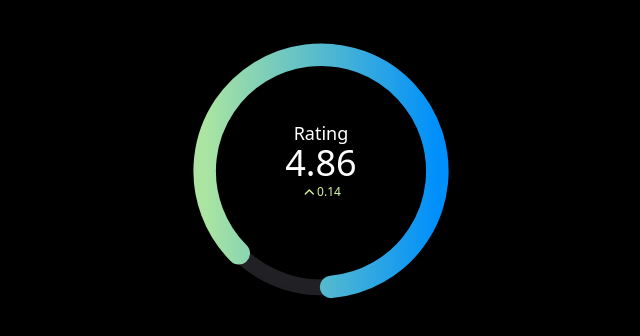
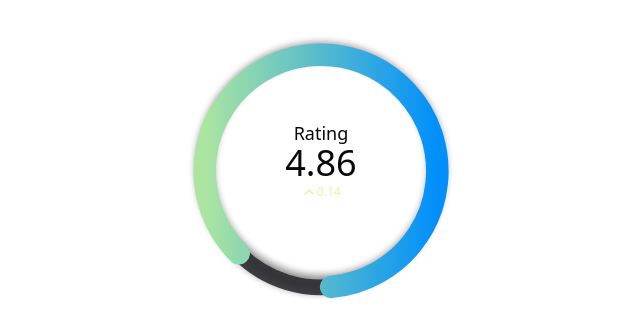
Before and after one commit to RuiOkazaki/dartsroutine, a Next.js app: page / in a window 1280 px wide. Shown: the top 336 px of the page, without its empty margins (319-959 px from the left). Built offline with nearby package versions, Linux system fonts and the light colour scheme.

Commit message:
chore: css variant の値を調整

```diff
--- a/src/app/globals.css
+++ b/src/app/globals.css
@@ -4,65 +4,48 @@
 
 @layer base {
   :root {
-    --background: 0 0% 0%;
-    --foreground: 0 0% 100%;
-
-    --card: 0 0% 0%;
-    --card-foreground: 0 0% 100%;
-
-    --popover: 0 0% 0%;
-    --popover-foreground: 0 0% 100%;
-
-    --primary: 263.4 70% 50.4%;
-    --primary-foreground: 210 40% 98%;
-
-    --secondary: 210 40% 96.1%;
-    --secondary-foreground: 263.4 70% 50.4%;
-
-    --muted: 210 40% 96.1%;
-    --muted-foreground: 215.4 16.3% 46.9%;
-
-    --accent: 210 40% 96.1%;
-    --accent-foreground: 263.4 70% 50.4%;
-
-    --destructive: 0 84.2% 60.2%;
-    --destructive-foreground: 210 40% 98%;
-
-    --border: 214.3 31.8% 91.4%;
-    --input: 214.3 31.8% 91.4%;
-    --ring: 0 0% 100%;
-
+    --background: 0 0% 100%;
+    --foreground: 240 10% 3.9%;
+    --card: 0 0% 100%;
+    --card-foreground: 240 10% 3.9%;
+    --popover: 0 0% 100%;
+    --popover-foreground: 240 10% 3.9%;
+    --primary: 240 5.9% 10%;
+    --primary-foreground: 0 0% 98%;
+    --secondary: 240 4.8% 95.9%;
+    --secondary-foreground: 240 5.9% 10%;
+    --muted: 240 4.8% 95.9%;
+    --muted-foreground: 240 3.8% 46.1%;
+    --accent: 240 4.8% 95.9%;
+    --accent-foreground: 240 5.9% 10%;
+    --destructive: 0 72.22% 50.59%;
+    --destructive-foreground: 0 0% 98%;
+    --border: 240 5.9% 90%;
+    --input: 240 5.9% 90%;
+    --ring: 240 5% 64.9%;
     --radius: 0.5rem;
   }
 
   .dark {
-    --background: 0 0% 100%;
-    --foreground: 210 40% 98%;
-
-    --card: 0 0% 100%;
-    --card-foreground: 210 40% 98%;
-
-    --popover: 0 0% 100%;
-    --popover-foreground: 210 40% 98%;
-
-    --primary: 210 40% 98%;
-    --primary-foreground: 263.4 70% 50.4%;
-
-    --secondary: 217.2 32.6% 17.5%;
-    --secondary-foreground: 210 40% 98%;
-
-    --muted: 217.2 32.6% 17.5%;
-    --muted-foreground: 215 20.2% 65.1%;
-
-    --accent: 217.2 32.6% 17.5%;
-    --accent-foreground: 210 40% 98%;
-
+    --background: 240 10% 3.9%;
+    --foreground: 0 0% 98%;
+    --card: 240 10% 3.9%;
+    --card-foreground: 0 0% 98%;
+    --popover: 240 10% 3.9%;
+    --popover-foreground: 0 0% 98%;
+    --primary: 0 0% 98%;
+    --primary-foreground: 240 5.9% 10%;
+    --secondary: 240 3.7% 15.9%;
+    --secondary-foreground: 0 0% 98%;
+    --muted: 240 3.7% 15.9%;
+    --muted-foreground: 240 5% 64.9%;
+    --accent: 240 3.7% 15.9%;
+    --accent-foreground: 0 0% 98%;
     --destructive: 0 62.8% 30.6%;
-    --destructive-foreground: 210 40% 98%;
-
-    --border: 217.2 32.6% 17.5%;
-    --input: 217.2 32.6% 17.5%;
-    --ring: 212.7 26.8% 83.9%;
+    --destructive-foreground: 0 85.7% 97.3%;
+    --border: 240 3.7% 15.9%;
+    --input: 240 3.7% 15.9%;
+    --ring: 240 4.9% 83.9%;
   }
 }
 
--- a/src/shared/layout/game-mode-layout.css
+++ /dev/null
@@ -1,31 +0,0 @@
-:root {
-  --background: 220 14.3% 95.9%;
-  --foreground: 222.2 84% 4.9%;
-
-  --card: 220 14.3% 95.9%;
-  --card-foreground: 222.2 84% 4.9%;
-
-  --popover: 220 14.3% 95.9%;
-  --popover-foreground: 222.2 84% 4.9%;
-
-  --primary: 222.2 47.4% 11.2%;
-  --primary-foreground: 210 40% 98%;
-
-  --secondary: 217.2 32.6% 17.5%;
-  --secondary-foreground: 210 40% 98%;
-
-  --muted: 217.2 32.6% 17.5%;
-  --muted-foreground: 215 20.2% 65.1%;
-
-  --accent: 217.2 32.6% 17.5%;
-  --accent-foreground: 210 40% 98%;
-
-  --destructive: 0 62.8% 30.6%;
-  --destructive-foreground: 210 40% 98%;
-
-  --border: 222.2 84% 4.9%;
-  --input: 222.2 84% 4.9%;
-  --ring: 222.2 84% 4.9%;
-
-  --radius: 0;
-}
--- a/src/shared/layout/game-mode-layout.tsx
+++ b/src/shared/layout/game-mode-layout.tsx
@@ -1,6 +1,5 @@
 import type { FC, ReactNode } from 'react';
 import { Suspense, memo } from 'react';
-import './game-mode-layout.css';
 
 type Props = {
   children: ReactNode;
```
